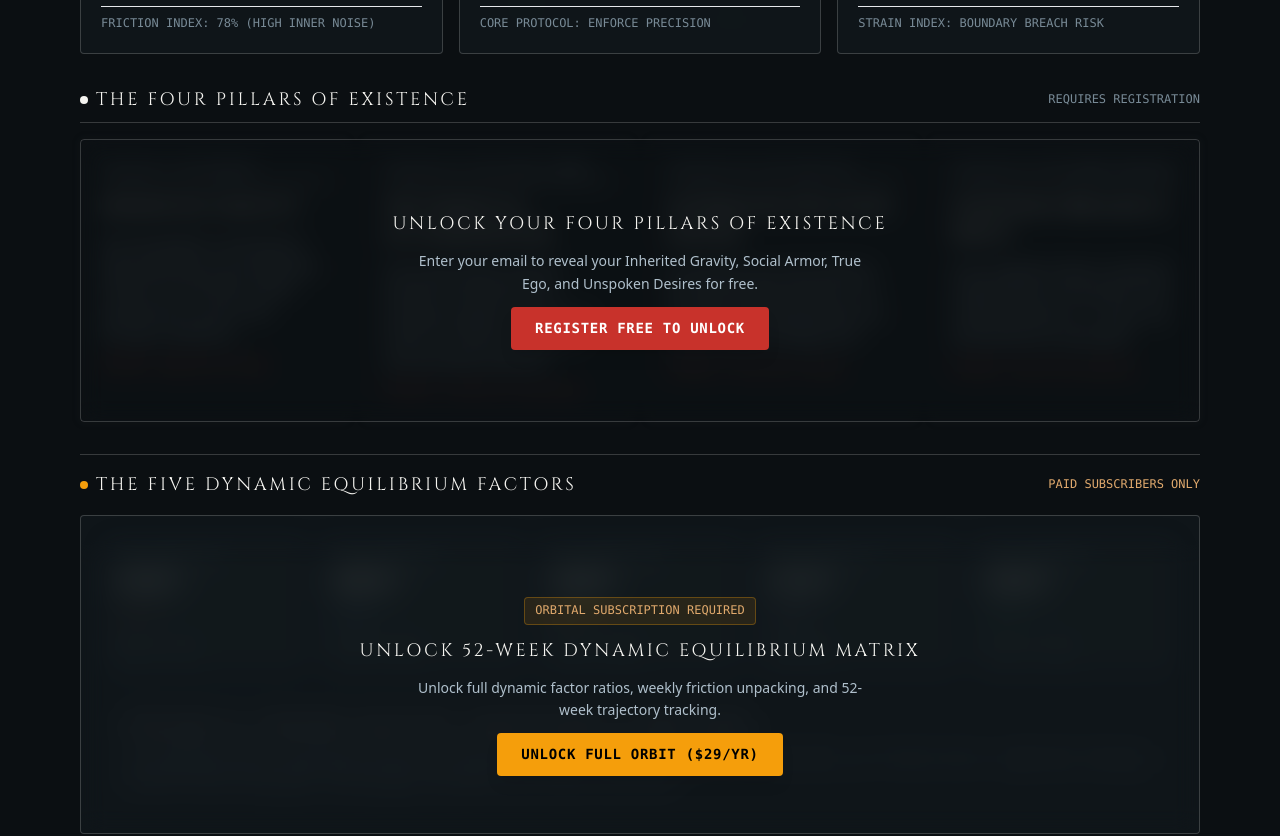
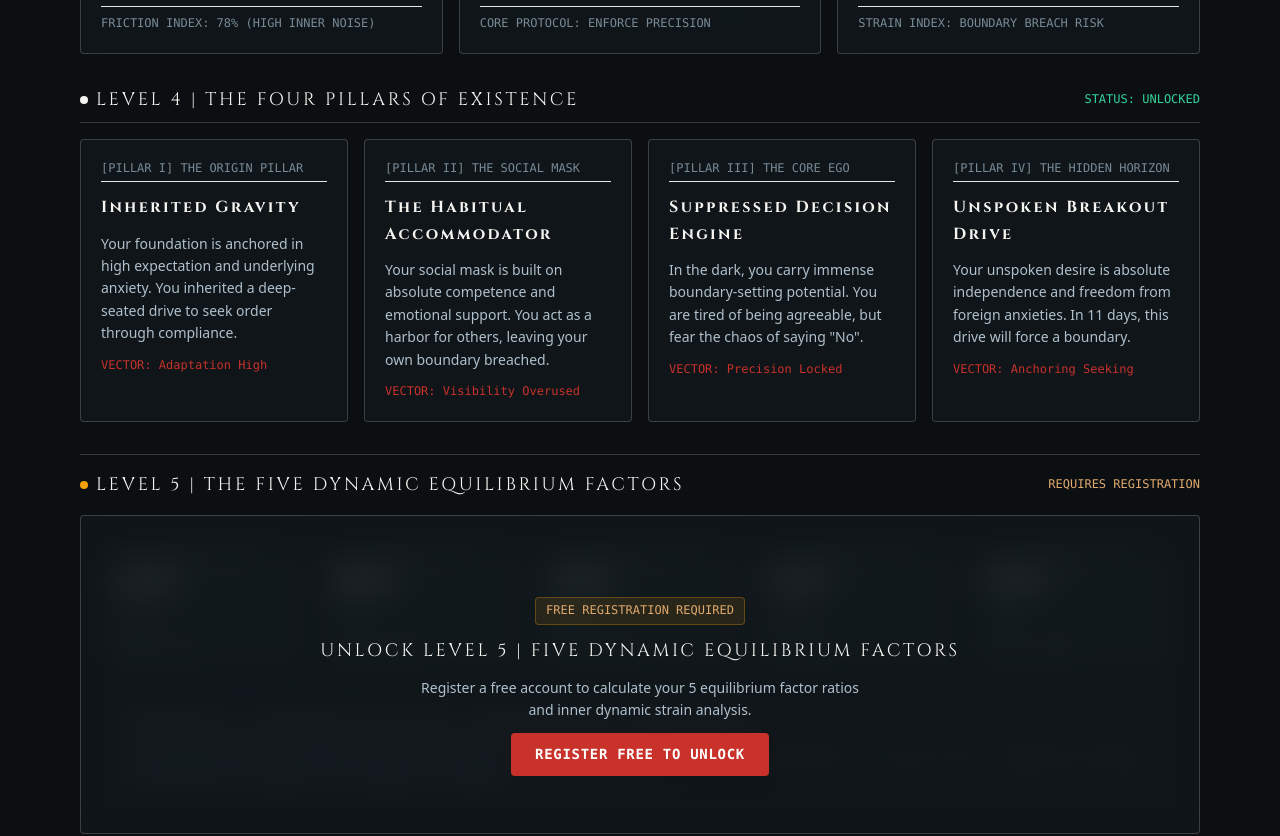
Before and after one commit to wxu198024-art/chrono-flow, a Next.js app: page /dashboard in a window 1280 px wide. Shown: the part 600-1436 px from the top of the page. Built offline with nearby package versions, Linux system fonts and the light colour scheme.

Commit message:
Update PillarsStructure.tsx

```diff
--- a/components/field/PillarsStructure.tsx
+++ b/components/field/PillarsStructure.tsx
@@ -15,25 +15,25 @@ export default function PillarsStructure({ userRole, onTriggerRegister, onTrigge
   const isEn = currentLang === 'en';
   const isTW = currentLang === 'zh-TW' || currentLang === 'zh-HK' || currentLang === 'tw';
 
-  // 1. 注册解锁：注册用户与订阅用户均可查看四柱结构
-  const isPillarsUnlocked = userRole === 'registered' || userRole === 'subscribed';
+  // 1. 四柱存在结构 (Level 4)：全员（含游客）开放
+  const isPillarsUnlocked = true;
 
-  // 2. 付费解锁：仅订阅用户可解锁五维动态均衡矩阵
-  const isEquilibriumUnlocked = userRole === 'subscribed';
+  // 2. 五行均衡因子 (Level 5)：已注册或已订阅均解锁（游客状态锁定）
+  const isFiveElementsUnlocked = userRole === 'registered' || userRole === 'subscribed';
 
   return (
     <div className="space-y-8">
-      {/* SECTION 1: 四柱存在结构 (The Four Pillars of Existence) */}
+      {/* SECTION 1: 四柱存在结构 (Level 4: The Four Pillars of Existence) */}
       <section className="space-y-4">
         <div className="flex items-center justify-between border-b border-[var(--border-line)] pb-2">
           <div className="flex items-center gap-2">
             <span className="w-2 h-2 rounded-full bg-[var(--text-primary)]"></span>
             <h2 className="font-serif-title text-base md:text-lg text-[var(--text-primary)] tracking-wide uppercase">
-              {isEn ? 'THE FOUR PILLARS OF EXISTENCE' : isTW ? '四柱存在結構與解構' : '四柱存在结构与解构'}
+              {isEn ? 'LEVEL 4 | THE FOUR PILLARS OF EXISTENCE' : isTW ? 'LEVEL 4 | 四柱存在結構與解構' : 'LEVEL 4 | 四柱存在结构与解构'}
             </h2>
           </div>
-          <span className="text-[10px] font-mono text-[var(--text-muted)] uppercase">
-            {isPillarsUnlocked ? (isEn ? 'STATUS: UNLOCKED' : '状态：已解锁') : (isEn ? 'REQUIRES REGISTRATION' : '需要注册解锁')}
+          <span className="text-[10px] font-mono text-emerald-400 uppercase">
+            {isEn ? 'STATUS: UNLOCKED' : '状态：免费体验/已解锁'}
           </span>
         </div>
 
@@ -41,9 +41,9 @@ export default function PillarsStructure({ userRole, onTriggerRegister, onTrigge
         <div className="grid grid-cols-1 md:grid-cols-2 lg:grid-cols-4 gap-4 relative">
 
           {/* Pillar 1: 原点之柱 (The Origin) */}
-          <div className={`p-5 rounded border border-[var(--border-line)] bg-[var(--bg-card)] space-y-3 relative overflow-hidden transition-all ${!isPillarsUnlocked ? 'filter blur-sm select-none opacity-30' : ''}`}>
+          <div className="p-5 rounded border border-[var(--border-line)] bg-[var(--bg-card)] space-y-3 relative overflow-hidden transition-all">
             <div className="text-[10px] font-mono text-[var(--text-muted)] uppercase border-b border-[var(--border-line)]/50 pb-1">
-              [PILLAR I] {isEn ? 'THE ORIGIN' : '原点之柱 (年)'}
+              [PILLAR I] {isEn ? 'THE ORIGIN PILLAR' : '原点之柱 (年)'}
             </div>
             <h3 className="font-serif-title text-sm font-bold text-[var(--text-primary)]">
               {isEn ? 'Inherited Gravity' : '隐秘继承重力场'}
@@ -59,9 +59,9 @@ export default function PillarsStructure({ userRole, onTriggerRegister, onTrigge
           </div>
 
           {/* Pillar 2: 社会投影之柱 (The Social Armor) */}
-          <div className={`p-5 rounded border border-[var(--border-line)] bg-[var(--bg-card)] space-y-3 relative overflow-hidden transition-all ${!isPillarsUnlocked ? 'filter blur-sm select-none opacity-30' : ''}`}>
+          <div className="p-5 rounded border border-[var(--border-line)] bg-[var(--bg-card)] space-y-3 relative overflow-hidden transition-all">
             <div className="text-[10px] font-mono text-[var(--text-muted)] uppercase border-b border-[var(--border-line)]/50 pb-1">
-              [PILLAR II] {isEn ? 'THE SOCIAL ARMOR' : '社会投影之柱 (月)'}
+              [PILLAR II] {isEn ? 'THE SOCIAL MASK' : '社会投影之柱 (月)'}
             </div>
             <h3 className="font-serif-title text-sm font-bold text-[var(--text-primary)]">
               {isEn ? 'The Habitual Accommodator' : '习惯性妥协面具'}
@@ -77,9 +77,9 @@ export default function PillarsStructure({ userRole, onTriggerRegister, onTrigge
           </div>
 
           {/* Pillar 3: 内核原点之柱 (The True Ego) */}
-          <div className={`p-5 rounded border border-[var(--border-line)] bg-[var(--bg-card)] space-y-3 relative overflow-hidden transition-all ${!isPillarsUnlocked ? 'filter blur-sm select-none opacity-30' : ''}`}>
+          <div className="p-5 rounded border border-[var(--border-line)] bg-[var(--bg-card)] space-y-3 relative overflow-hidden transition-all">
             <div className="text-[10px] font-mono text-[var(--text-muted)] uppercase border-b border-[var(--border-line)]/50 pb-1">
-              [PILLAR III] {isEn ? 'THE TRUE EGO' : '内核原点之柱 (日)'}
+              [PILLAR III] {isEn ? 'THE CORE EGO' : '内核原点之柱 (日)'}
             </div>
             <h3 className="font-serif-title text-sm font-bold text-[var(--text-primary)]">
               {isEn ? 'Suppressed Decision Engine' : '被封印的裁决内核'}
@@ -95,9 +95,9 @@ export default function PillarsStructure({ userRole, onTriggerRegister, onTrigge
           </div>
 
           {/* Pillar 4: 潜匿地平线之柱 (The Unseen Horizon) */}
-          <div className={`p-5 rounded border border-[var(--border-line)] bg-[var(--bg-card)] space-y-3 relative overflow-hidden transition-all ${!isPillarsUnlocked ? 'filter blur-sm select-none opacity-30' : ''}`}>
+          <div className="p-5 rounded border border-[var(--border-line)] bg-[var(--bg-card)] space-y-3 relative overflow-hidden transition-all">
             <div className="text-[10px] font-mono text-[var(--text-muted)] uppercase border-b border-[var(--border-line)]/50 pb-1">
-              [PILLAR IV] {isEn ? 'THE UNSEEN HORIZON' : '潜匿地平线之柱 (时)'}
+              [PILLAR IV] {isEn ? 'THE HIDDEN HORIZON' : '潜匿地平线之柱 (时)'}
             </div>
             <h3 className="font-serif-title text-sm font-bold text-[var(--text-primary)]">
               {isEn ? 'Unspoken Breakout Drive' : '终极彻底破局渴望'}
@@ -111,116 +111,96 @@ export default function PillarsStructure({ userRole, onTriggerRegister, onTrigge
               {isEn ? 'VECTOR: Anchoring Seeking' : '渴望因子：重力再置 (Anchoring)'}
             </div>
           </div>
-
-          {/* 游客注册引导层 */}
-          {!isPillarsUnlocked && (
-            <div className="absolute inset-0 bg-[var(--bg-card)]/90 backdrop-blur-md flex flex-col items-center justify-center p-6 text-center space-y-3 z-20 rounded border border-[var(--border-line)]">
-              <h3 className="font-serif-title text-base md:text-lg text-[var(--text-primary)]">
-                {isEn ? 'UNLOCK YOUR FOUR PILLARS OF EXISTENCE' : isTW ? '解鎖您的四柱存在結構' : '解锁您的四柱存在结构'}
-              </h3>
-              <p className="text-xs text-[var(--text-secondary)] max-w-md leading-relaxed">
-                {isEn
-                  ? 'Enter your email to reveal your Inherited Gravity, Social Armor, True Ego, and Unspoken Desires for free.'
-                  : '免费注册账号锁定生辰坐标，全量解剖你的原点重力、社会盔甲、纯粹内核与终极潜匿欲望。'}
-              </p>
-              <button
-                onClick={onTriggerRegister}
-                className="px-6 py-2.5 bg-[var(--cinnabar)] text-white text-xs font-mono font-bold rounded hover:opacity-90 transition-all uppercase tracking-wider shadow-lg"
-              >
-                {isEn ? 'Register Free to Unlock' : '免费注册并解锁四柱'}
-              </button>
-            </div>
-          )}
         </div>
       </section>
 
-      {/* SECTION 2: 五维动态均衡矩阵 (The Five Dynamic Equilibrium Factors) - 付费解锁 */}
+      {/* SECTION 2: 五行均衡因子 (Level 5: The Five Dynamic Equilibrium Factors) - 注册解锁 */}
       <section className="space-y-4 pt-4 border-t border-[var(--border-line)]">
         <div className="flex items-center justify-between">
           <div className="flex items-center gap-2">
             <span className="w-2 h-2 rounded-full bg-amber-500"></span>
             <h2 className="font-serif-title text-base md:text-lg text-[var(--text-primary)] tracking-wide uppercase">
-              {isEn ? 'THE FIVE DYNAMIC EQUILIBRIUM FACTORS' : isTW ? '五維重力因子動態均衡矩陣' : '五维重力因子动态均衡矩阵'}
+              {isEn ? 'LEVEL 5 | THE FIVE DYNAMIC EQUILIBRIUM FACTORS' : isTW ? 'LEVEL 5 | 五行均衡因子動態矩陣' : 'LEVEL 5 | 五行均衡因子动态矩阵'}
             </h2>
           </div>
-          <span className="text-[10px] font-mono text-amber-400 uppercase">
-            {isEquilibriumUnlocked ? (isEn ? 'FULL ORBIT ACTIVE' : '全景已激活') : (isEn ? 'PAID SUBSCRIBERS ONLY' : '仅限付费订阅解锁')}
+          <span className="text-[10px] font-mono uppercase text-amber-400">
+            {isFiveElementsUnlocked ? (isEn ? 'STATUS: UNLOCKED' : '状态：已解锁') : (isEn ? 'REQUIRES REGISTRATION' : '需要注册解锁')}
           </span>
         </div>
 
         <div className="p-6 rounded border border-[var(--border-line)] bg-[var(--bg-card)] relative overflow-hidden space-y-6">
-          <div className={`space-y-6 transition-all ${!isEquilibriumUnlocked ? 'filter blur-md select-none opacity-20' : ''}`}>
+          <div className={`space-y-6 transition-all ${!isFiveElementsUnlocked ? 'filter blur-md select-none opacity-20' : ''}`}>
 
-            {/* 5 个因子进度条 */}
+            {/* 5 个五行因子进度与定义 */}
             <div className="grid grid-cols-1 md:grid-cols-5 gap-4 font-mono text-xs">
               <div className="p-3 bg-[var(--bg-card-hover)] rounded border border-[var(--border-line)]">
-                <div className="text-[var(--text-muted)] text-[10px]">[01] PRECISION</div>
+                <div className="text-[var(--text-muted)] text-[10px]">[01] PRECISION (金)</div>
                 <div className="font-bold text-sm text-[var(--text-primary)]">裁决因子</div>
                 <div className="mt-2 text-lg font-serif-title text-[var(--cinnabar)]">32%</div>
                 <div className="text-[9px] text-[var(--text-muted)] mt-1">断裂危险 / 需补强</div>
               </div>
 
               <div className="p-3 bg-[var(--bg-card-hover)] rounded border border-[var(--border-line)]">
-                <div className="text-[var(--text-muted)] text-[10px]">[02] EXPANSION</div>
+                <div className="text-[var(--text-muted)] text-[10px]">[02] EXPANSION (木)</div>
                 <div className="font-bold text-sm text-[var(--text-primary)]">蔓延因子</div>
                 <div className="mt-2 text-lg font-serif-title text-blue-400">68%</div>
                 <div className="text-[9px] text-[var(--text-muted)] mt-1">野心散播 / 极度活跃</div>
               </div>
 
               <div className="p-3 bg-[var(--bg-card-hover)] rounded border border-[var(--border-line)]">
-                <div className="text-[var(--text-muted)] text-[10px]">[03] ADAPTATION</div>
+                <div className="text-[var(--text-muted)] text-[10px]">[03] ADAPTATION (水)</div>
                 <div className="font-bold text-sm text-[var(--text-primary)]">潜流因子</div>
-                <div className="mt-2 text-lg font-serif-title text-amber-400">88%</div>
+                <div className="mt-2 text-lg font-serif-title text-cyan-400">88%</div>
                 <div className="text-[9px] text-[var(--text-muted)] mt-1">严重过载 / 情绪吸耗</div>
               </div>
 
               <div className="p-3 bg-[var(--bg-card-hover)] rounded border border-[var(--border-line)]">
-                <div className="text-[var(--text-muted)] text-[10px]">[04] VISIBILITY</div>
+                <div className="text-[var(--text-muted)] text-[10px]">[04] VISIBILITY (火)</div>
                 <div className="font-bold text-sm text-[var(--text-primary)]">显化因子</div>
                 <div className="mt-2 text-lg font-serif-title text-purple-400">74%</div>
                 <div className="text-[9px] text-[var(--text-muted)] mt-1">过度防御性体面</div>
               </div>
 
               <div className="p-3 bg-[var(--bg-card-hover)] rounded border border-[var(--border-line)]">
-                <div className="text-[var(--text-muted)] text-[10px]">[05] ANCHORING</div>
+                <div className="text-[var(--text-muted)] text-[10px]">[05] ANCHORING (土)</div>
                 <div className="font-bold text-sm text-[var(--text-primary)]">锚定因子</div>
                 <div className="mt-2 text-lg font-serif-title text-emerald-400">41%</div>
                 <div className="text-[9px] text-[var(--text-muted)] mt-1">定力亏缺 / 寻找锚点</div>
               </div>
             </div>
 
-            {/* 深度冲突解读 */}
+            {/* 深度五行张力分析 */}
             <div className="p-4 rounded border border-[var(--border-line)] bg-[var(--bg-card-hover)]/50 space-y-2">
               <h4 className="font-serif-title text-sm text-[var(--text-primary)] font-bold">
-                {isEn ? 'DYNAMICAL TENSION ANALYSIS: ADAPTATION VS PRECISION' : '动态撕裂比分析：潜流因子 (88%) VS 裁决因子 (32%)'}
+                {isEn ? 'DYNAMICAL TENSION ANALYSIS: ADAPTATION VS PRECISION' : '五行动态撕裂比分析：潜流因子 (水 88%) VS 裁决因子 (金 32%)'}
               </h4>
               <p className="text-xs text-[var(--text-secondary)] leading-relaxed">
                 {isEn
                   ? 'Your Adaptation factor is operating in severe over-capacity, causing you to absorb ambient stress. Meanwhile, your Precision factor is suppressed, leaving you unable to enforce boundaries. This 56% gap is the direct source of your inner friction.'
-                  : '你的“潜流因子”（同理与吸收力）处于 88% 的极度过载状态，而你的“裁决因子”（划界与斩断力）仅为 32%。高达 56% 的张力差，是你内部内耗与不敢说 No 的根本病灶。'}
+                  : '你的“潜流因子”（水/同理与吸收力）处于 88% 的极度过载状态，而你的“裁决因子”（金/划界与斩断力）仅为 32%。高达 56% 的张力差，是你内部内耗与不敢说 No 的根本病灶。'}
               </p>
             </div>
           </div>
 
-          {/* 未付费订阅遮罩 */}
-          {!isEquilibriumUnlocked && (
+          {/* 未注册锁定遮罩（仅游客显示） */}
+          {!isFiveElementsUnlocked && (
             <div className="absolute inset-0 bg-[var(--bg-card)]/90 backdrop-blur-md flex flex-col items-center justify-center p-6 text-center space-y-3 z-20">
               <span className="px-2.5 py-1 rounded bg-amber-500/10 border border-amber-500/30 text-amber-400 font-mono text-[10px]">
-                {isEn ? 'ORBITAL SUBSCRIPTION REQUIRED' : '全景轨道订阅限定'}
+                {isEn ? 'FREE REGISTRATION REQUIRED' : '注册账号免费解锁'}
               </span>
               <h3 className="font-serif-title text-base md:text-lg text-[var(--text-primary)]">
-                {isEn ? 'UNLOCK 52-WEEK DYNAMIC EQUILIBRIUM MATRIX' : isTW ? '解鎖 52 週動態重力矩陣與週度解包' : '解锁 52 周动态重力矩阵与周度解包'}
+                {isEn ? 'UNLOCK LEVEL 5 | FIVE DYNAMIC EQUILIBRIUM FACTORS' : isTW ? '解鎖 LEVEL 5 | 五行均衡因子動態矩陣' : '解锁 LEVEL 5 | 五行均衡因子动态矩阵'}
               </h3>
               <p className="text-xs text-[var(--text-secondary)] max-w-md leading-relaxed">
                 {isEn
-                  ? 'Unlock full dynamic factor ratios, weekly friction unpacking, and 52-week trajectory tracking.'
-                  : '解锁 5 个重力因子实显比例、动态撕裂比计算、52 周连续轨迹追踪与黑历史中枢归档。'}
+                  ? 'Register a free account to calculate your 5 equilibrium factor ratios and inner dynamic strain analysis.'
+                  : '免费注册账号绑定生辰坐标，全量解剖你的金/木/水/火/土 5 维重力因子占比与内在撕裂比。'}
               </p>
               <button
-                onClick={onTriggerSubscribe || onTriggerRegister}
-                className="px-6 py-2.5 bg-amber-500 text-black font-mono font-bold text-xs rounded hover:opacity-90 transition-all uppercase tracking-wider shadow-lg"
+                onClick={onTriggerRegister}
+                className="px-6 py-2.5 bg-[var(--cinnabar)] text-white font-mono font-bold text-xs rounded hover:opacity-90 transition-all uppercase tracking-wider shadow-lg"
               >
-                {isEn ? 'Unlock Full Orbit ($29/yr)' : '解锁全景轨道 (￥198/年)'}
+                {isEn ? 'Register Free to Unlock' : '免费注册解锁五行矩阵'}
               </button>
             </div>
           )}
```
